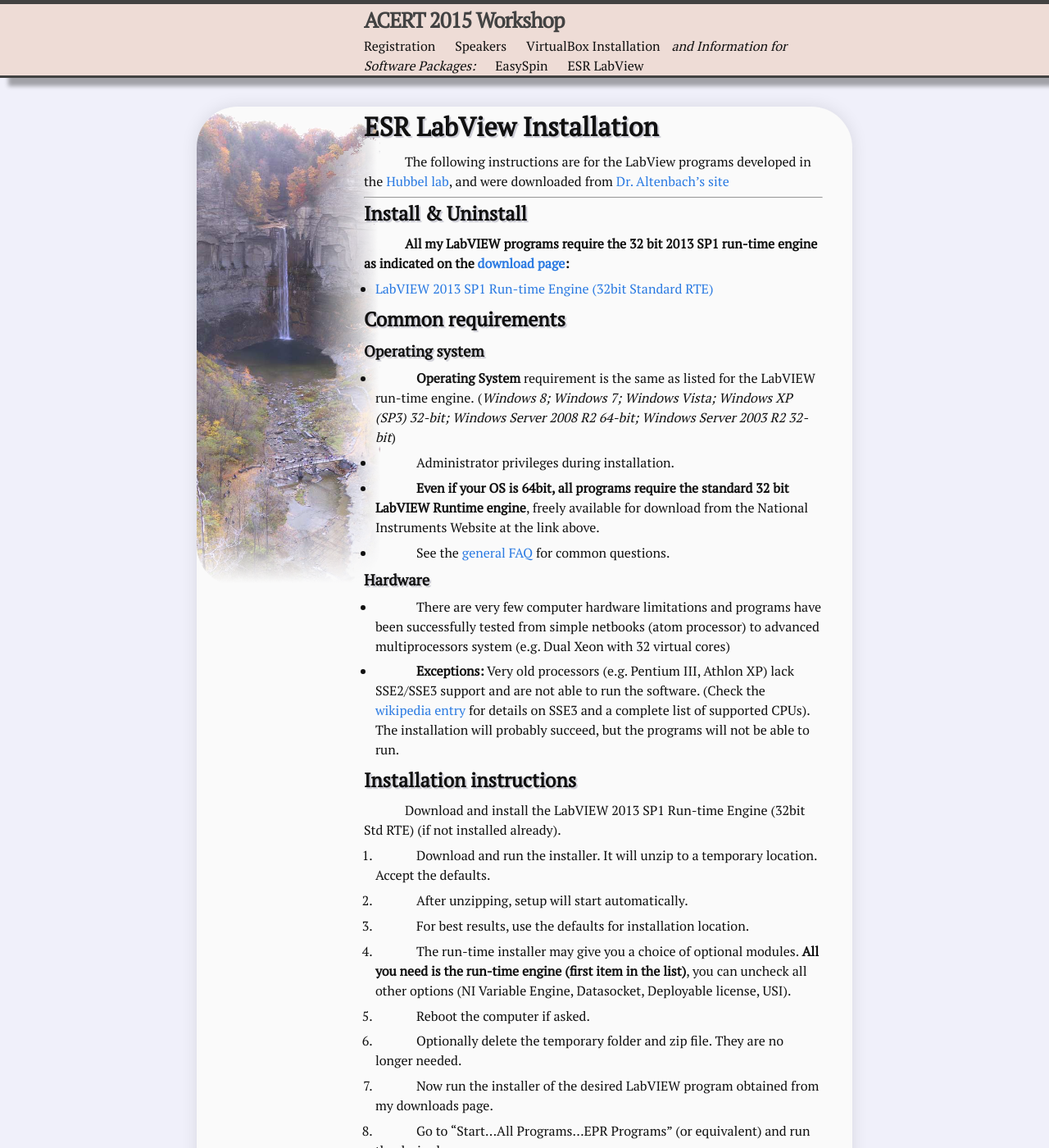
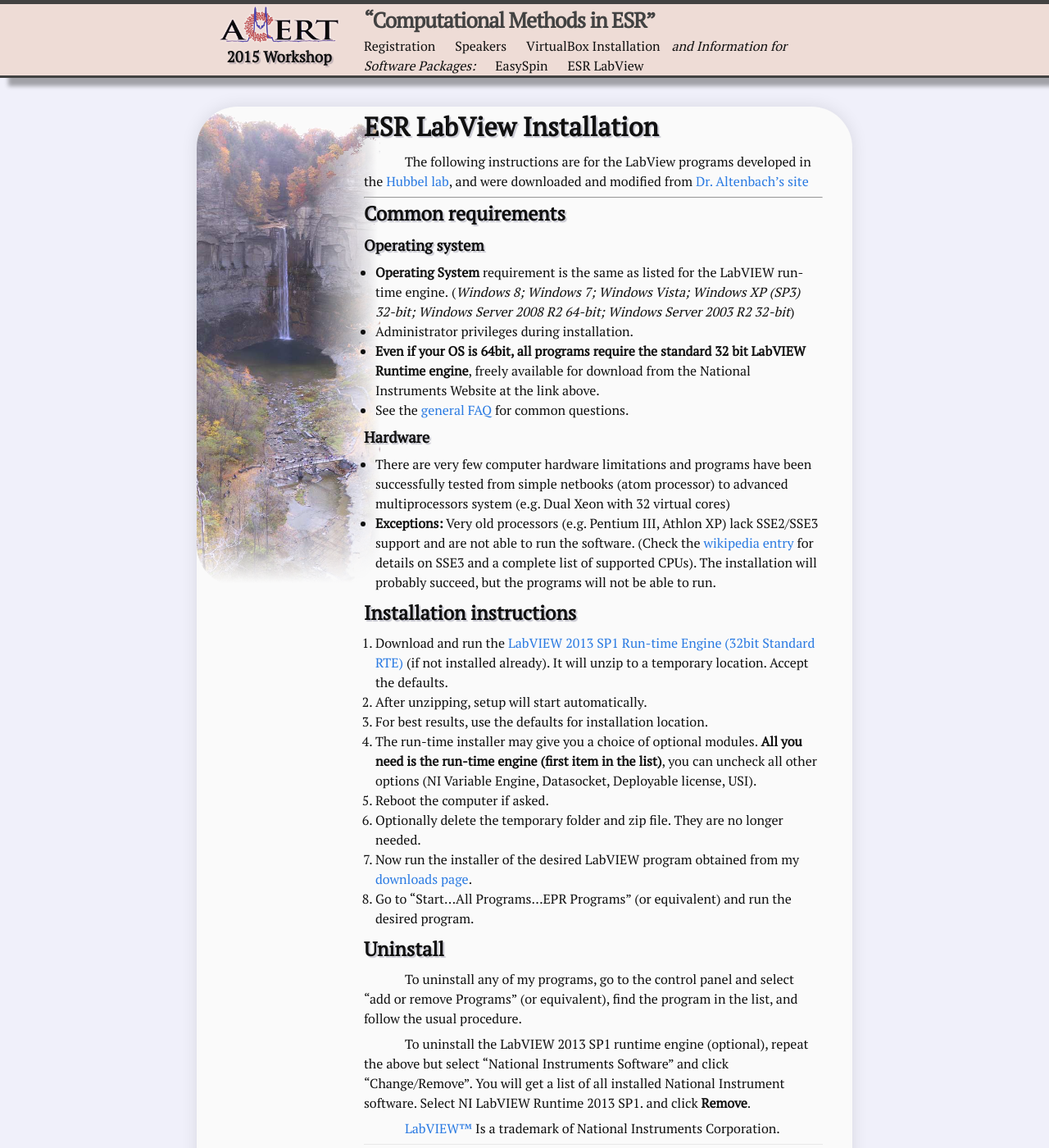
Before and after one commit to jmfranck/acert.github.io, a Jekyll site: the page built from Software/LabView_EPR.md, in a window 1280 px wide and 1400 px high. Shown: the whole window at 82% size. Built offline with Jekyll 4.4.1, drawn with Linux system fonts in a browser that asks for light colours; Markdown is read by kramdown in place of the engine named in the settings.

Commit message:
added acert logo and updated altenbach stuff

```diff
--- a/Software/LabView_EPR.md
+++ b/Software/LabView_EPR.md
@@ -7,18 +7,9 @@ attribution: C. Altenbach
 # {{ page.title }} Installation
 
 The following instructions are for the LabView programs developed in the [Hubbel lab](http://www.chemistry.ucla.edu/directory/hubbell-wayne-l),
-    and were downloaded from [Dr. Altenbach's site](https://sites.google.com/site/altenbach/labview-programs/why-labview)
+    and were downloaded and modified from [Dr. Altenbach's site](https://sites.google.com/site/altenbach/labview-programs/why-labview)
 
 -----------------------------------------------------------
-
-## Install & Uninstall
-
-**All my LabVIEW programs require the 32 bit 2013 SP1 run-time engine as
-indicated on the [download
-page](https://sites.google.com/site/altenbach/downloads):**
-
--   [LabVIEW 2013 SP1 Run-time Engine (32bit Standard
-    RTE)](http://www.ni.com/download/labview-run-time-engine-2013-sp1/4539/en/)
 
 ## Common requirements
 
@@ -28,13 +19,10 @@ page](https://sites.google.com/site/altenbach/downloads):**
     LabVIEW run-time engine.*<span> </span>*(*Windows 8; Windows 7;
     Windows Vista; Windows XP (SP3) 32-bit; Windows Server 2008 R2
     64-bit; Windows Server 2003 R2 32-bit*)
-
 -   Administrator privileges during installation.
-
 -   **Even if your OS is 64bit, all programs require the standard 32 bit
     LabVIEW Runtime engine**, freely available for download from the
     National Instruments Website at the link above.
-
 -   See the [general
     FAQ](https://sites.google.com/site/altenbach/faq) for common
     questions.
@@ -45,7 +33,6 @@ page](https://sites.google.com/site/altenbach/downloads):**
     been successfully tested from simple netbooks (atom processor) to
     advanced multiprocessors system (e.g. Dual Xeon with 32 virtual
     cores)
-
 -   **Exceptions:** Very old processors (e.g. Pentium III, Athlon XP)
     lack SSE2/SSE3 support and are not able to run the software. (Check
     the [wikipedia entry](http://en.wikipedia.org/wiki/SSE3) for details
@@ -54,29 +41,19 @@ page](https://sites.google.com/site/altenbach/downloads):**
 
 ## Installation instructions
 
-Download and install the LabVIEW 2013 SP1 Run-time Engine (32bit Std
-RTE) (if not installed already).
-
-1.  Download and run the installer. It will unzip to a temporary
+1.  Download and run the [LabVIEW 2013 SP1 Run-time Engine (32bit Standard RTE)](http://www.ni.com/download/labview-run-time-engine-2013-sp1/4539/en/) (if not installed already). It will unzip to a temporary
     location. Accept the defaults.
-
 2.  After unzipping, setup will start automatically.
-
 3.  For best results, use the defaults for installation location.
-
 4.  The run-time installer may give you a choice of optional modules.
     **All you need is the run-time engine (first item in the list)**,
     you can uncheck all other options (NI Variable Engine, Datasocket,
     Deployable license, USI).
-
 5.  Reboot the computer if asked.
-
 6.  Optionally delete the temporary folder and zip file. They are no
     longer needed.
-
 7.  Now run the installer of the desired LabVIEW program obtained from
-    my downloads page.
-
+    my [downloads page](http://www.biochemistry.ucla.edu/biochem/Faculty/Hubbell/software.html).
 8.  Go to “Start…All Programs…EPR Programs” (or equivalent) and run the
     desired program.
 
--- a/_includes/header.html
+++ b/_includes/header.html
@@ -3,12 +3,14 @@
     <header class="site-header">
         <div class="top-content">
             <div class="figure-wrapper">
-                &nbsp;
+                <div class="top-left">
+                    <a href="http://www.acert.cornell.edu/"><img src="{{site.baseurl}}/acert_logo.png" width="75%"/></a>
                 <br/>
-                &nbsp;
+                <a href="{{ site.baseurl }}/"><h3>2015 Workshop</h3></a>
+                </div>
             </div>
             <div class="wrapper">
-                <a class="site-title" href="{{ site.baseurl }}/">{{ site.title }}</a>
+                <a class="site-title" href="{{ site.baseurl }}/">&ldquo;Computational Methods in ESR&rdquo;</a>
                 <nav class="site-nav">
                     <a href="#" class="menu-icon">
                         <svg viewBox="0 0 18 15">
--- a/_sass/_base.scss
+++ b/_sass/_base.scss
@@ -194,11 +194,15 @@ pre {
         padding-left: $spacing-unit / 2;
     }
 }
-.mytext {
-    display: inline-block;
+.top-left {
+    text-align: center;
     vertical-align: top;
     margin: 0;
     border: 0;
+    width: 90%;
+    a {
+    color: $text-color;
+    }
 }
 .wrapper {
     width: #{$right-width - 2*$spacing-unit};
```
Also changed, not shown: VirtualBox.md (+2 -0 lines), acert_logo.png (added), acert_logo.svg (added).
